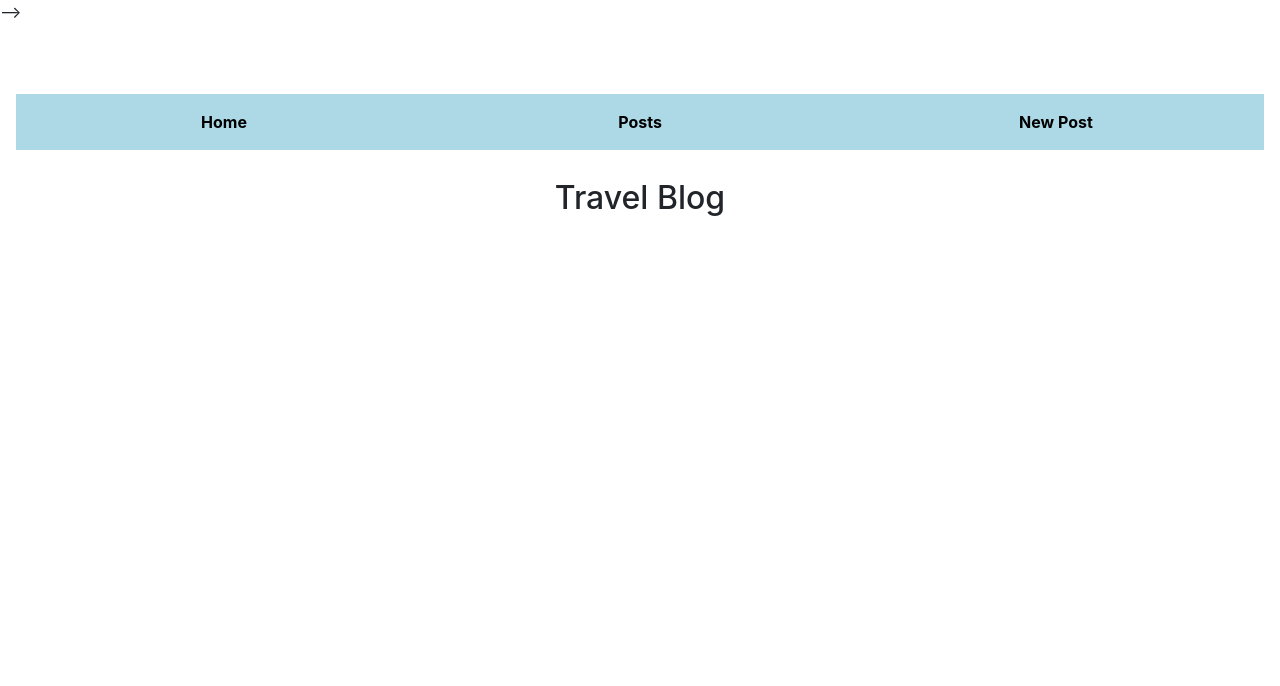
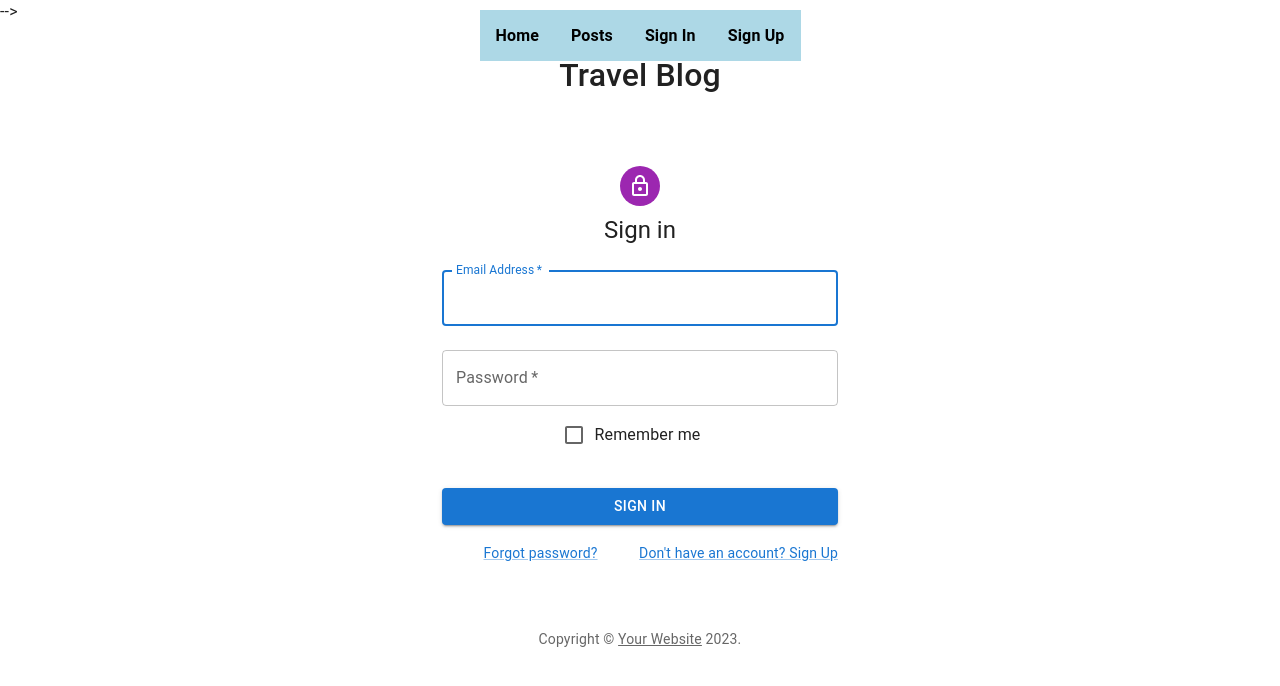
Before and after one commit to ssvana83/blogger-app, a React (Create React App) app: page /signin in a window 1280 px wide. Shown: the top 686 px of the page. Built offline with nearby package versions, Linux system fonts and the light colour scheme; no server answers.

Commit message:
created sign in form with MUI

```diff
--- a/package.json
+++ b/package.json
@@ -5,6 +5,7 @@
   "dependencies": {
     "@emotion/react": "^11.11.1",
     "@emotion/styled": "^11.11.0",
+    "@mui/icons-material": "^5.14.12",
     "@mui/material": "^5.14.12",
     "@testing-library/jest-dom": "^5.17.0",
     "@testing-library/react": "^13.4.0",
--- a/src/App.js
+++ b/src/App.js
@@ -12,6 +12,9 @@ import PostForm from "./components/PostForm";
 import PostsContainer from "./containers/PostsContainer";
 import CommentsList from "./components/CommentsList";
 import Notification from "./components/Notification";
+import Signin2 from './components/Signin2';
+import Signout from './components/Signout';
+import Signup from './components/Signup';
 
 function App() {
   const {getCurrentUser, user} = useContext(UserContext)
@@ -40,6 +43,9 @@ function App() {
           <Route path="/posts/:postId/comments" element={<CommentsList />} />
           <Route path="/posts/:id" element={<PostCard />} />
           <Route path="/posts" element={<PostsContainer />} />
+          <Route path="/signin" element={<Signin2 />} />
+          <Route path="/signout" element={<Signout />} />
+          <Route path="/signup" element={<Signup />} />
           <Route path="/" element={<Home />} />
         </Routes>
       </Router>
--- a/src/components/Navbar.js
+++ b/src/components/Navbar.js
@@ -1,4 +1,6 @@
 import { NavLink } from 'react-router-dom'
+import {UserContext} from '../context/user'
+import {useContext} from 'react'
 
 const style = {
     width: "60%",
@@ -12,9 +14,9 @@ const style = {
 }
 
 const Navbar = () => {
+    const {user} = useContext(UserContext)
     return (
         <div>
-            <nav class="navbar navbar-expand-lg custom-navbar">
             <NavLink
                 activestyle={{
                     fontWeight: "bolder",
@@ -34,7 +36,8 @@ const Navbar = () => {
                 style={style}
                 to="/posts"
             >Posts</NavLink>
-
+            {user ? (
+            <>
                 <NavLink
                 activestyle={{
                     fontWeight: "bolder",
@@ -44,7 +47,47 @@ const Navbar = () => {
                     style={style}
                     to="/posts/new"
                 >New Post</NavLink>
-            </nav>
+                <NavLink
+                activestyle={{
+                    fontWeight: "bolder",
+                    color: "red"
+                }}
+                    exact
+                    style={style}
+                    to="/profile"
+                >Profile</NavLink>
+                <NavLink
+                activestyle={{
+                    fontWeight: "bolder",
+                    color: "red"
+                }}
+                    exact
+                    style={style}
+                    to="/signout"
+                >Sign Out</NavLink>
+                </>
+                ) : (
+                    <>
+                    <NavLink
+                activestyle={{
+                    fontWeight: "bolder",
+                    color: "red"
+                }}
+                    exact
+                    style={style}
+                    to="/signin"
+                >Sign In</NavLink>
+                <NavLink
+                activestyle={{
+                    fontWeight: "bolder",
+                    color: "red"
+                }}
+                    exact
+                    style={style}
+                    to="/signup"
+                >Sign Up</NavLink>
+            </>
+        )}
     </div>
     )
 }
--- a/src/components/Signin2.js
+++ b/src/components/Signin2.js
@@ -15,8 +15,9 @@ import LockOutlinedIcon from '@mui/icons-material/LockOutlined';
 import Typography from '@mui/material/Typography';
 import Container from '@mui/material/Container';
 import { createTheme, ThemeProvider } from '@mui/material/styles';
-import {UserContext} from './context/user'
+import {UserContext} from '../context/user'
 import { useContext, useState } from 'react'
+
 function Copyright(props) {
   return (
     <Typography variant="body2" color="text.secondary" align="center" {...props}>
```
Also changed, not shown: 1 other file (tests, documents, lock files or other folders). Lines whose indentation alone changed are shown as unchanged.
